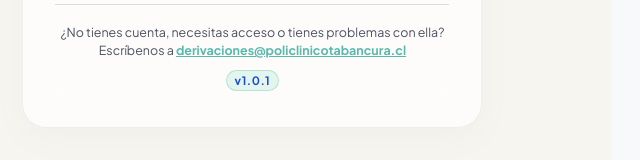
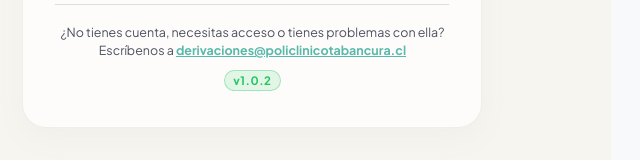
Before and after one commit to njofredev/pt.cl-vitacura, a Next.js app: page /login in a window 1280 px wide. Shown: the part 531-691 px from the top of the page, without its empty margins (106-746 px from the left). Built offline with nearby package versions, Linux system fonts and the light colour scheme; no server answers; a web font is replaced by a local one.

Commit message:
style: update login page version badge to v1.0.2

```diff
--- a/src/app/(auth)/login/page.tsx
+++ b/src/app/(auth)/login/page.tsx
@@ -5,6 +5,7 @@ import Image from 'next/image';
 import { handleLogin, checkEmailExists } from '@/app/actions/authActions';
 import ShowcaseInteractive from '@/components/ShowcaseInteractive';
 import { Search } from 'lucide-react';
+import { CURRENT_VERSION } from '@/lib/version';
 
 const partnerLogos = [
   { name: 'Municipalidad de Vitacura', path: '/logos_convenios_prevision/logo_vitacura_nuevo.svg' },
@@ -550,14 +551,14 @@ export default function LoginPage() {
                 fontSize: '0.72rem',
                 fontWeight: 700,
                 letterSpacing: '0.05em',
-                color: 'hsl(var(--primary-hsl))',
-                background: 'rgba(16, 185, 129, 0.1)',
-                border: '1px solid rgba(16, 185, 129, 0.25)',
+                color: '#22c55e',
+                background: 'rgba(34, 197, 94, 0.12)',
+                border: '1px solid rgba(34, 197, 94, 0.35)',
                 padding: '2px 8px',
                 borderRadius: '12px',
                 marginTop: '10px'
               }}>
-                v1.0.1
+                {CURRENT_VERSION}
               </span>
             </div>
           </form>
```
